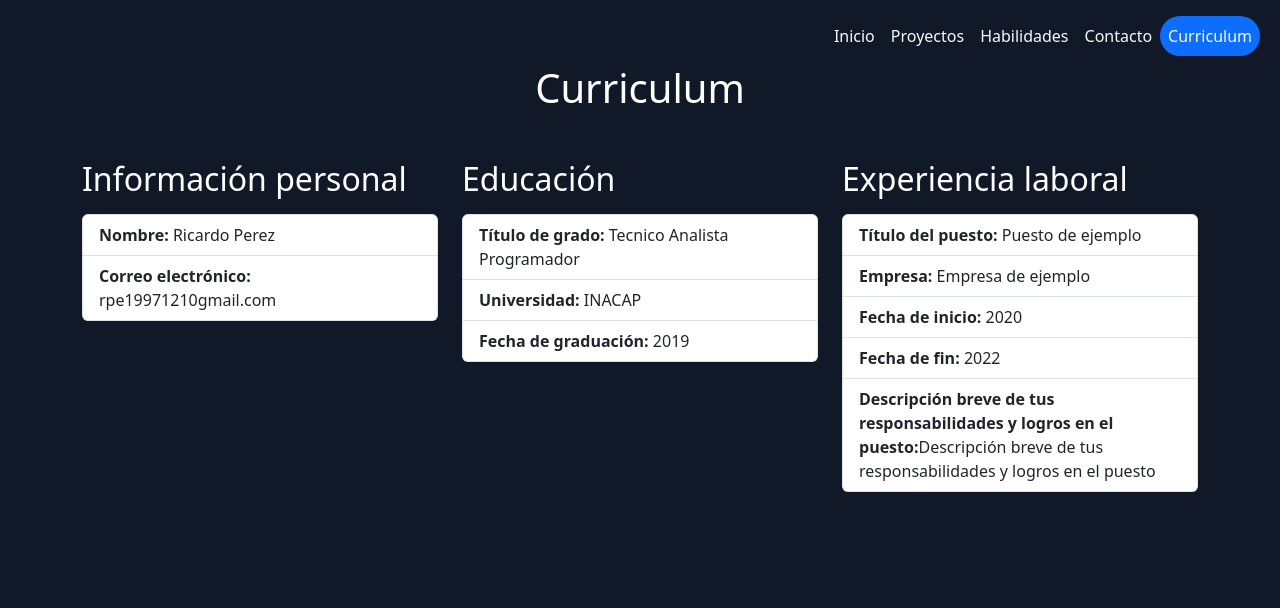
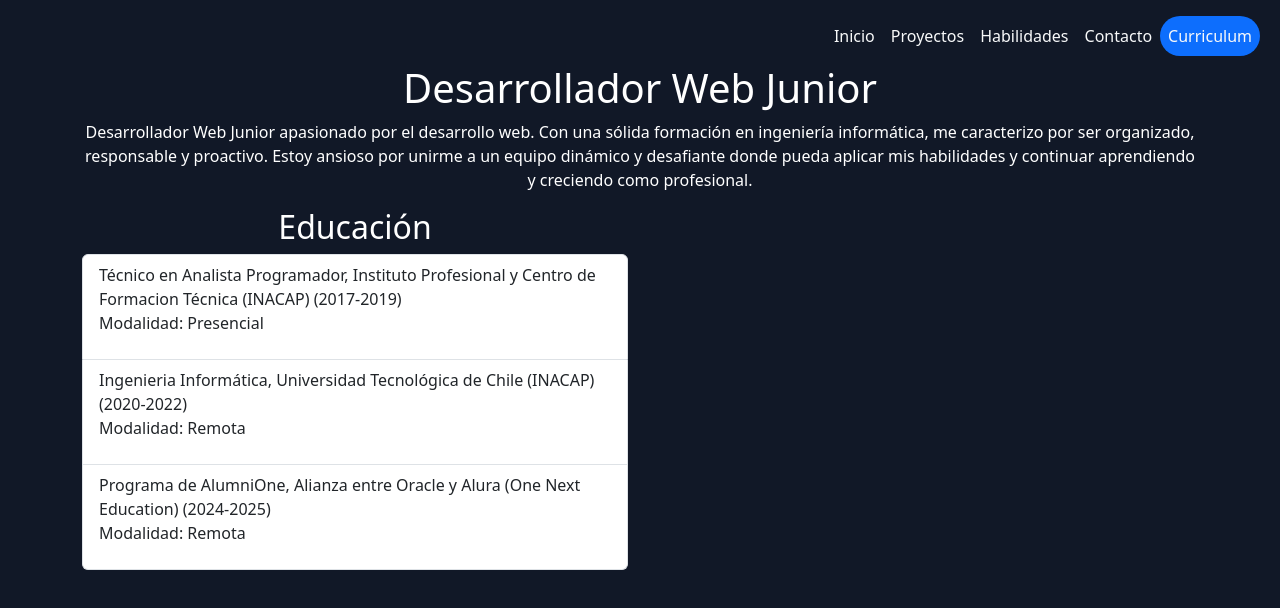
Before and after one commit to blackgoku-97/portafolio, a React (Vite) app: page /curriculum in a window 1280 px wide. Shown: the top 608 px of the page. Built offline with nearby package versions, Linux system fonts and the light colour scheme.

Commit message:
curriculum 4

```diff
--- a/src/components/Curriculum.jsx
+++ b/src/components/Curriculum.jsx
@@ -1,86 +1,83 @@
 export const Curriculum = () => {
-  const datosPersonales = {
-    nombre: "Ricardo Perez",
-    correoElectronico: "rpe19971210gmail.com",
-  };
-
-  const educacion = {
-    titulo: "Tecnico Analista Programador",
-    universidad: "INACAP",
-    fechaGraduacion: "2019",
-  };
-
-  const experienciaLaboral = {
-    tituloPuesto: "Puesto de ejemplo",
-    empresa: "Empresa de ejemplo",
-    fechaInicio: "2020",
-    fechaFin: "2022",
-    descripcion:
-      "Descripción breve de tus responsabilidades y logros en el puesto",
-  };
-
   return (
     <div className="container">
       <div className="row">
         <div className="col-md-12">
-          <h1 className="text-center mb-5">Curriculum</h1>
+          <h1 className="text-center">Desarrollador Web Junior</h1>
+          <p className="text-center">
+            Desarrollador Web Junior apasionado por el desarrollo web. Con una
+            sólida formación en ingeniería informática, me caracterizo por ser
+            organizado, responsable y proactivo. Estoy ansioso por unirme a un
+            equipo dinámico y desafiante donde pueda aplicar mis habilidades y
+            continuar aprendiendo y creciendo como profesional.
+          </p>
+        </div>
+      </div>
       <div className="row">
-            <div className="col-md-4">
-              <h2 className="mb-3">Información personal</h2>
+        <div className="col-md-6">
+          <h2 className="text-center">Educación</h2>
           <ul className="list-group">
             <li className="list-group-item">
-                  <strong>Nombre:</strong> {datosPersonales.nombre}
+              Técnico en Analista Programador, Instituto Profesional y
+              Centro de Formacion Técnica (INACAP) (2017-2019)
+              <p>Modalidad: Presencial</p>
             </li>
             <li className="list-group-item">
-                  <strong>Correo electrónico:</strong>{" "}
-                  {datosPersonales.correoElectronico}
+              Ingenieria Informática, Universidad
+              Tecnológica de Chile (INACAP) (2020-2022)
+              <p>Modalidad: Remota</p>
+            </li>
+            <li className="list-group-item">
+              Programa de AlumniOne, Alianza
+              entre Oracle y Alura (One Next Education) (2024-2025)
+              <p>Modalidad: Remota</p>
             </li>
           </ul>
         </div>
-            <div className="col-md-4">
-              <h2 className="mb-3">Educación</h2>
+        {/* <div className="col-md-6">
+          <h2 className="text-center">Experiencia laboral</h2>
           <ul className="list-group">
             <li className="list-group-item">
-                  <strong>Título de grado:</strong> {educacion.titulo}
+              <h3 className="text-center">
+                Desarrollador Web, [Nombre de la empresa] (2020-2022)
+              </h3>
+              <ul className="list-group">
+                <li className="list-group-item">
+                  Creación de aplicaciones web escalables y seguras
                 </li>
                 <li className="list-group-item">
-                  <strong>Universidad:</strong> {educacion.universidad}
+                  Colaboración con equipos de diseño y marketing
+                </li>
+              </ul>
             </li>
             <li className="list-group-item">
-                  <strong>Fecha de graduación:</strong>{" "}
-                  {educacion.fechaGraduacion}
+              <h3 className="text-center">
+                Desarrollador Freelance (2018-2020)
+              </h3>
+              <ul className="list-group">
+                <li className="list-group-item">
+                  Creación de sitios web y aplicaciones web para clientes
+                </li>
+              </ul>
+            </li>
+          </ul>
+        </div> */}
+      </div>
+      {/* <div className="row">
+        <div className="col-md-6">
+          <h2 className="text-center">Logros</h2>
+          <ul className="list-group">
+            <li className="list-group-item">
+              Creación de una aplicación web que aumentó la conversión de leads
+              en un 25%
+            </li>
+            <li className="list-group-item">
+              Colaboración en un proyecto de código abierto que recibió más de
+              1000 estrellas en GitHub
             </li>
           </ul>
         </div>
-            <div className="col-md-4">
-              <h2 className="mb-3">Experiencia laboral</h2>
-              <ul className="list-group">
-                <li className="list-group-item">
-                  <strong>Título del puesto:</strong>{" "}
-                  {experienciaLaboral.tituloPuesto}
-                </li>
-                <li className="list-group-item">
-                  <strong>Empresa:</strong> {experienciaLaboral.empresa}
-                </li>
-                <li className="list-group-item">
-                  <strong>Fecha de inicio:</strong>{" "}
-                  {experienciaLaboral.fechaInicio}
-                </li>
-                <li className="list-group-item">
-                  <strong>Fecha de fin:</strong> {experienciaLaboral.fechaFin}
-                </li>
-                <li className="list-group-item">
-                  <strong>
-                    Descripción breve de tus responsabilidades y logros en el
-                    puesto:
-                  </strong>
-                  {experienciaLaboral.descripcion}
-                </li>
-              </ul>
-            </div>
-          </div>
-        </div>
-      </div>
+      </div> */}
     </div>
   );
 };
```
Lines whose indentation alone changed are shown as unchanged.
